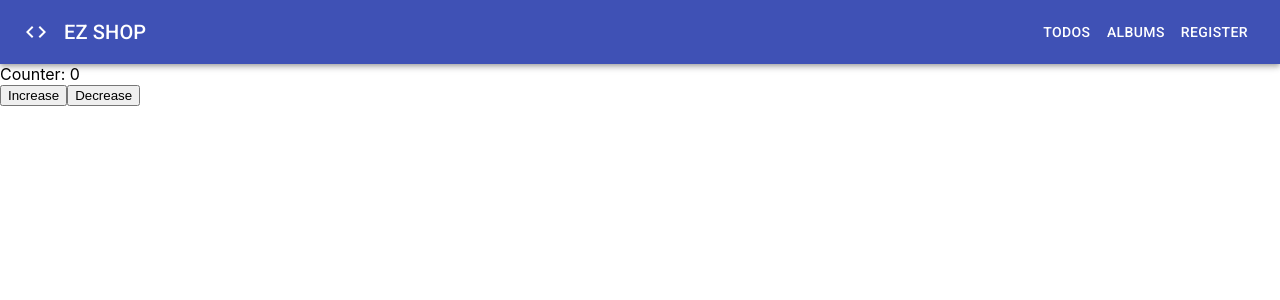
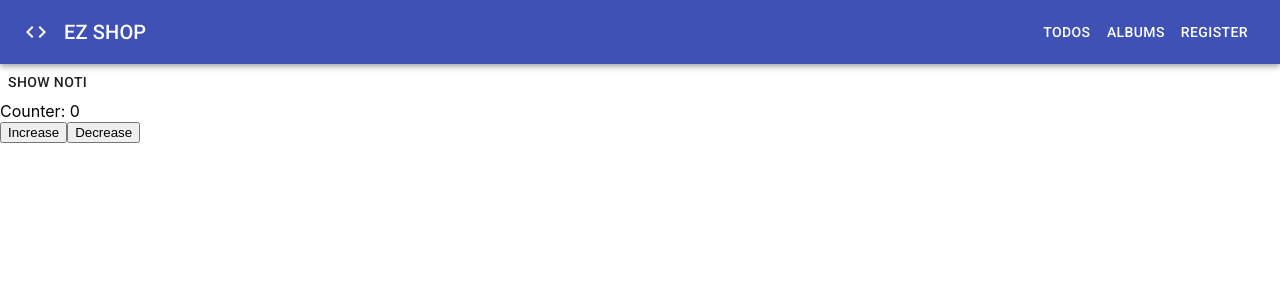
Before and after one commit to nguyenduong1609/learn-reactjs-duong, a React (Create React App) app: page / in a window 1280 px wide. Shown: the top 300 px of the page. Built offline with nearby package versions, Linux system fonts and the light colour scheme; no server answers.

Commit message:
100. Hiển thị thông báo với notistack

```diff
--- a/src/App.js
+++ b/src/App.js
@@ -1,3 +1,5 @@
+import { Button } from '@material-ui/core';
+import { useSnackbar } from 'notistack';
 import React, { useEffect } from 'react';
 import { Redirect, Route, Switch } from 'react-router-dom';
 import productApi from './api/productApi';
@@ -20,22 +22,28 @@ function App() {
     fetchProducts();
   }, []);
 
+  const { enqueueSnackbar } = useSnackbar();
+  const showNoti = () => {
+    // variant could be success, error, warning, info, or default
+    enqueueSnackbar('Register success', { variant: 'success' });
+  };
+
   return (
     <div className="App">
       <Header />
+      <Button onClick={showNoti}>show noti</Button>
       <Switch>
+        <Redirect from="/home" to="/" exact />
+        <Redirect from="/post-list/:postId" to="/post/:postId" exact />
 
-        <Redirect from='/home' to='/' exact />
-        <Redirect from='/post-list/:postId' to='/post/:postId' exact />
-
-        <Route path='/' component={ CounterFeature } exact />
-        <Route path='/todos' component={TodoFeature} exact />
-        <Route path='/albums' component={AlbumFeature} />
+        <Route path="/" component={CounterFeature} exact />
+        <Route path="/todos" component={TodoFeature} exact />
+        <Route path="/albums" component={AlbumFeature} />
 
         <Route component={NotFound} />
       </Switch>
     </div>
   );
-};
+}
 
 export default App;
--- a/src/index.js
+++ b/src/index.js
@@ -1,3 +1,4 @@
+import { SnackbarProvider } from 'notistack';
 import React from 'react';
 import ReactDOM from 'react-dom';
 import { Provider } from 'react-redux';
@@ -5,13 +6,14 @@ import { BrowserRouter } from 'react-router-dom';
 import App from './App';
 import store from './app/store';
 import './index.css';
-// import reportWebVitals from './reportWebVitals';
 
 ReactDOM.render(
   <React.StrictMode>
     <Provider store={store}>
       <BrowserRouter>
-        <App />
+        <SnackbarProvider anchorOrigin={{ vertical: 'top', horizontal: 'right' }}>
+          <App />
+        </SnackbarProvider>
       </BrowserRouter>
     </Provider>
   </React.StrictMode>,
```
